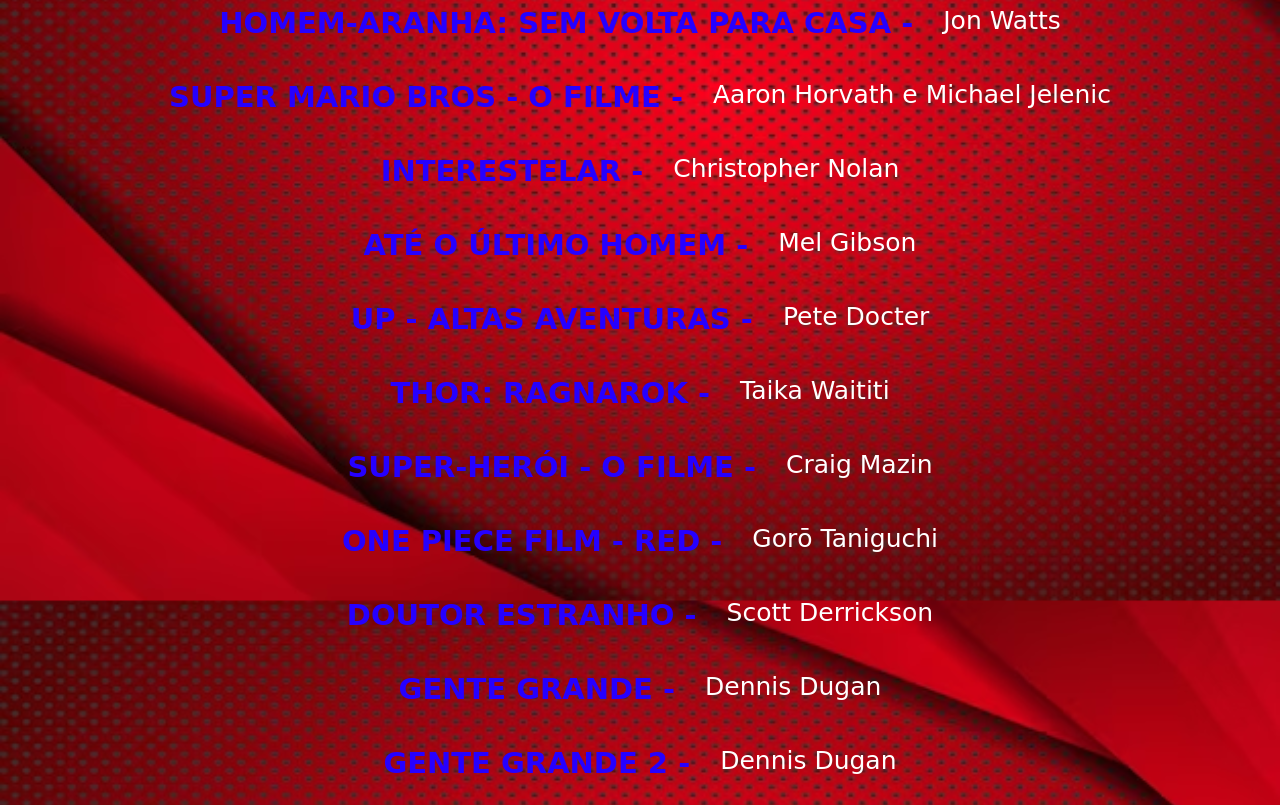
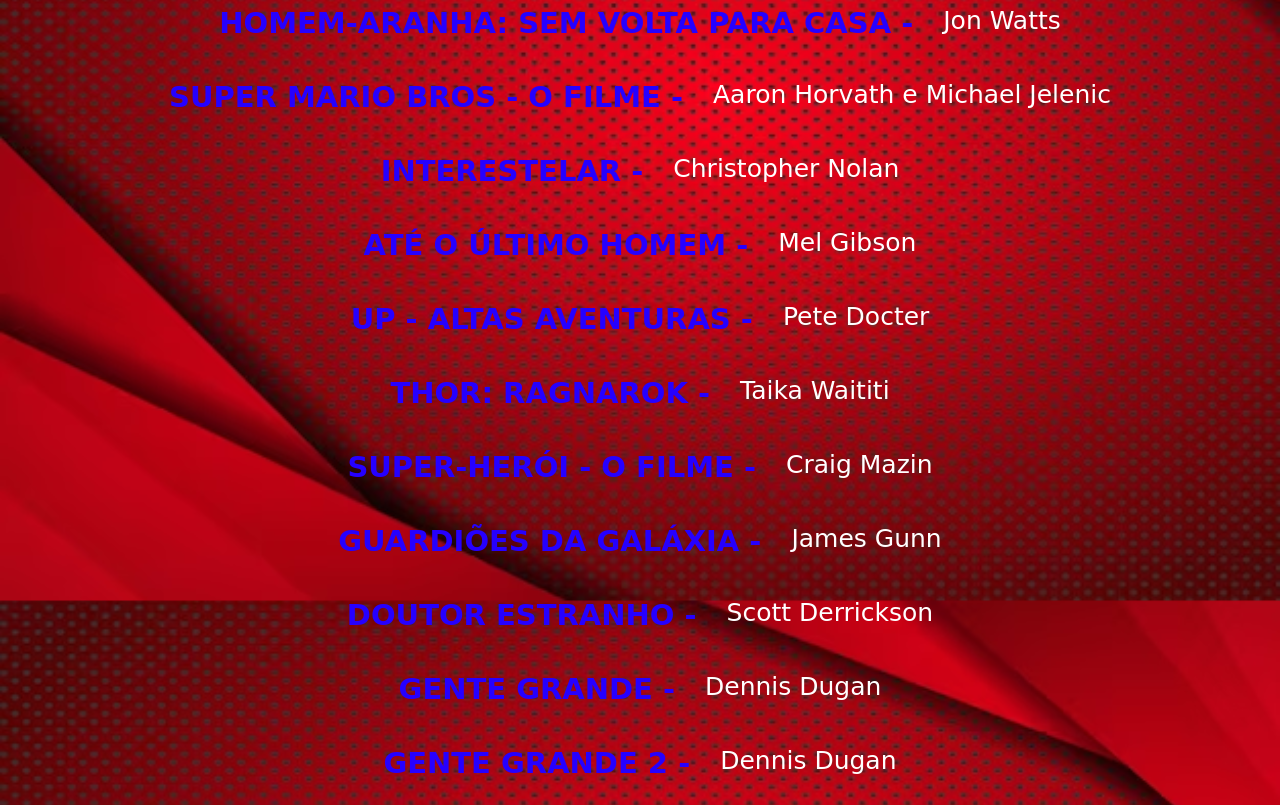
Before and after one commit to LorenzzoMP/Meus-filmes, a plain HTML site: page DIRETORES.html in a window 1280 px wide. Shown: the part 295-1100 px from the top of the page. Drawn offline with Linux system fonts and the light colour scheme; a web font is replaced by a local one.

Commit message:
Update DIRETORES.html

```diff
--- a/DIRETORES.html
+++ b/DIRETORES.html
@@ -26,7 +26,7 @@
         <p class="paragrafo"><strong class="diretores_strong">UP - ALTAS AVENTURAS - </strong>Pete Docter</p>
         <p class="paragrafo"><strong class="diretores_strong">THOR: RAGNAROK - </strong>Taika Waititi</p>
         <p class="paragrafo"><strong class="diretores_strong">SUPER-HERÓI - O FILME - </strong>Craig Mazin</p>
-        <p class="paragrafo"><strong class="diretores_strong">ONE PIECE FILM - RED - </strong>Gorō Taniguchi</p>
+     <p class="paragrafo"><strong class="diretores_strong">GUARDIÕES DA GALÁXIA - </strong>James Gunn</p>
         <p class="paragrafo"><strong class="diretores_strong">DOUTOR ESTRANHO - </strong>Scott Derrickson </p>
         <p class="paragrafo"><strong class="diretores_strong">GENTE GRANDE - </strong>Dennis Dugan</p>
         <p class="paragrafo"><strong class="diretores_strong">GENTE GRANDE 2 - </strong>Dennis Dugan</p>
```
